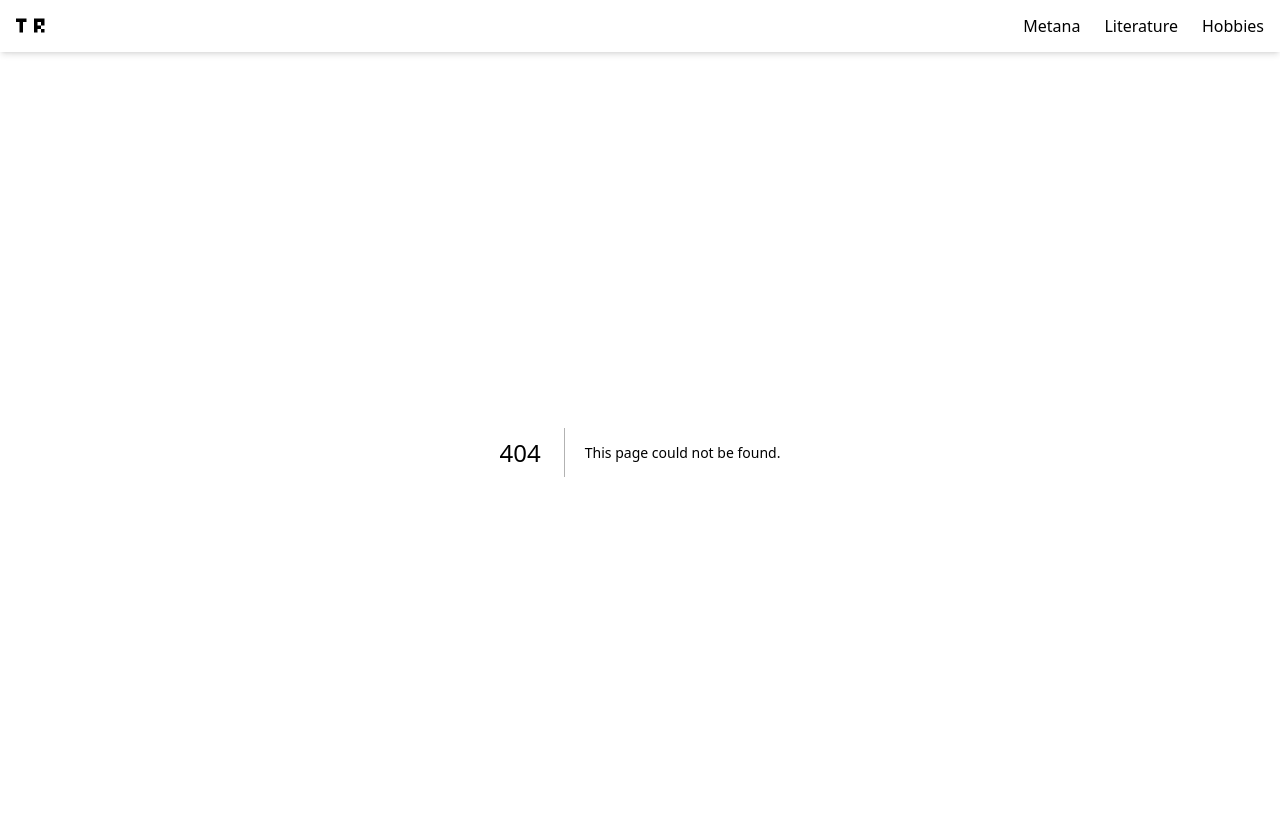
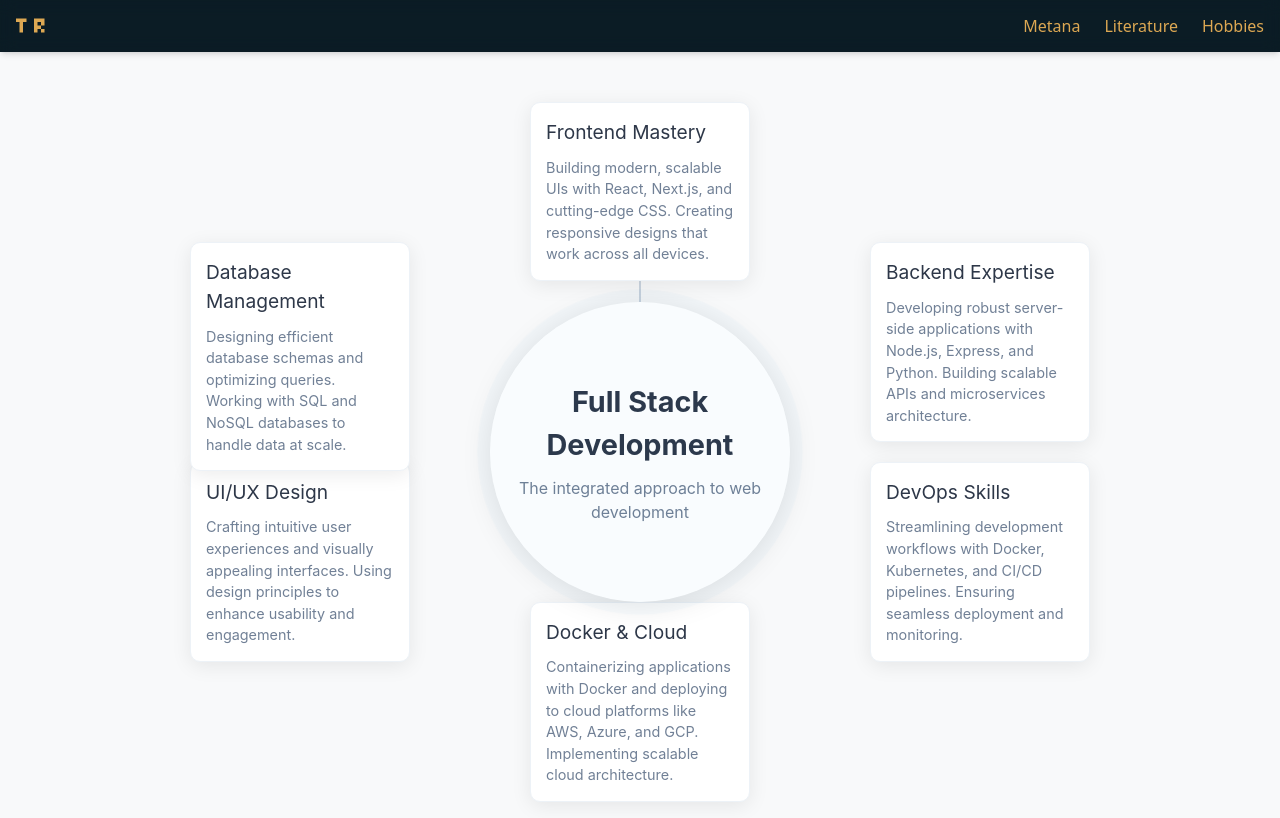
Before and after one commit to TitorRito/web, a Next.js app in the folder web-app/: page /stack in a window 1280 px wide. Before the commit this address had no page. Shown: the top 818 px of the page. Built offline with nearby package versions, Linux system fonts and the light colour scheme.

Commit message:
full stack pagee

```diff
--- a/web-app/src/app/hobbies/page.tsx
+++ b/web-app/src/app/hobbies/page.tsx
@@ -2,12 +2,10 @@
 import { useRef } from 'react';
 
 const content = [
-  { name: 'videos', onClick: () => console.log('Clicked videos') },
-  { name: 'content', onClick: () => console.log('Clicked content') },
-  { name: 'social', onClick: () => console.log('Clicked social') },
+  { name: 'storytelling', onClick: () => console.log('Clicked social') },
   { name: 'kitetomania', onClick: () => console.log('Clicked kitetomania') },
   { name: 'programming', onClick: () => console.log('Clicked programming') },
-  { name: 'education', onClick: () => console.log('Clicked education') },
+  { name: 'diplomas', onClick: () => console.log('Clicked education') },
 ];
 
 export default function HobbiesPage() {
--- /dev/null
+++ b/web-app/src/app/languages/page.tsx
@@ -0,0 +1,7 @@
+export default function LanguagesCV() {
+    return (
+        <div>
+            <h1>Hello, World!</h1>
+        </div>
+    );
+}
--- a/web-app/src/app/layout.tsx
+++ b/web-app/src/app/layout.tsx
@@ -1,5 +1,6 @@
 import type { Metadata } from "next";
 import "./globals.css";
+import "../css/wireframe.css"
 import Navbar from '@/components/Navbar';
 
 export const metadata: Metadata = {
--- a/web-app/src/app/page.tsx
+++ b/web-app/src/app/page.tsx
@@ -10,6 +10,7 @@ import { SiGmail } from "react-icons/si";
 
 import Image from 'next/image';
 import { FiWind } from "react-icons/fi";
+import Link from 'next/link';
 
 // Define LogoItem type with group identity
 type LogoGroup = 'social' | 'communication' | 'devtools' | 'tech';
@@ -147,12 +148,12 @@ const avatarIcons = [
 
 export default function Home() {
   const navItems = [
-    { color: "#ff6b6b", name: "dynamic language" },
-    { color: "#4dabf7", name: "school and projects" },
-    { color: "#ffa94d", name: "my full stack tech stack" },
-    { color: "#999999", name: "subscriptions and recommendations" },
-    { color: "#9775fa", name: "blogs, archives, and aspirations" },
-    { color: "#38d9a9", name: "contact me" }
+    { href: "/languages", color: "#ff6b6b", name: "dynamic language" },
+    { href: "/education", color: "#4dabf7", name: "school and projects" },
+    { href: "/stack", color: "#ffa94d", name: "my full stack tech stack" },
+    { href: "/subscriptions", color: "#999999", name: "subscriptions and recommendations" },
+    { href: "/blogs", color: "#9775fa", name: "blogs, archives, and aspirations" },
+    { href: "/about", color: "#38d9a9", name: "about" }
   ];
 
   const [isLoading, setIsLoading] = useState(true);
@@ -254,8 +255,8 @@ export default function Home() {
         <div className="rito">
           <div className="nav-container">
             {navItems.map((item, index) => (
+              <Link href={item.href || "#"} key={index}>
                 <div
-                key={index}
                   className={`
                     nav-item
                     ${hoveredItem === index ? 'nav-item-active' : ''}
@@ -269,10 +270,10 @@ export default function Home() {
                   }}
                   onMouseEnter={() => setHoveredItem(index)}
                   onMouseLeave={() => setHoveredItem(null)}
-                onClick={() => handleNavClick(item)}
                 >
                   {item.name}
                 </div>
+              </Link>
             ))}
           </div>
         </div>
--- /dev/null
+++ b/web-app/src/app/stack/page.tsx
@@ -0,0 +1,71 @@
+"use client";
+import { useState } from 'react';
+import '../../css/wireframe.css';
+
+export default function StackPage() {
+  const [activeIndex, setActiveIndex] = useState<number | null>(null);
+
+  const seeds = [
+    {
+      title: "Frontend Mastery",
+      content: "Building modern, scalable UIs with React, Next.js, and cutting-edge CSS. Creating responsive designs that work across all devices.",
+      position: "top"
+    },
+    {
+      title: "Backend Expertise",
+      content: "Developing robust server-side applications with Node.js, Express, and Python. Building scalable APIs and microservices architecture.",
+      position: "right-top"
+    },
+    {
+      title: "DevOps Skills",
+      content: "Streamlining development workflows with Docker, Kubernetes, and CI/CD pipelines. Ensuring seamless deployment and monitoring.",
+      position: "right-bottom"
+    },
+    {
+      title: "UI/UX Design",
+      content: "Crafting intuitive user experiences and visually appealing interfaces. Using design principles to enhance usability and engagement.",
+      position: "left-bottom"
+    },
+    {
+      title: "Database Management",
+      content: "Designing efficient database schemas and optimizing queries. Working with SQL and NoSQL databases to handle data at scale.",
+      position: "left-top"
+    },
+    {
+      title: "Docker & Cloud",
+      content: "Containerizing applications with Docker and deploying to cloud platforms like AWS, Azure, and GCP. Implementing scalable cloud architecture.",
+      position: "bottom"
+    }
+  ];
+
+  return (
+    <div className="stack-container">
+      <div className="master-mind">
+        <div className="brain-center">
+          <div className="pulse-circle"></div>
+          <h1>Full Stack Development</h1>
+          <p>The integrated approach to web development</p>
+        </div>
+
+        <div className="wireframe-container">
+          {seeds.map((seed, index) => (
+            <div
+              key={index}
+              className={`seed-item ${seed.position} ${activeIndex === index ? 'active' : ''}`}
+              onMouseEnter={() => setActiveIndex(index)}
+              onMouseLeave={() => setActiveIndex(null)}
+            >
+              <div className="connection-line"></div>
+              <div className="seed-content">
+                <h3>{seed.title}</h3>
+                <div className="seed-details">
+                  <p>{seed.content}</p>
+                </div>
+              </div>
+            </div>
+          ))}
+        </div>
+      </div>
+    </div>
+  );
+}
--- /dev/null
+++ b/web-app/src/css/wireframe.css
@@ -0,0 +1,255 @@
+.stack-container {
+  min-height: 100vh;
+  display: flex;
+  justify-content: center;
+  align-items: center;
+  padding: 20px;
+  background-color: #f8f9fa;
+  font-family: 'Inter', -apple-system, BlinkMacSystemFont, sans-serif;
+}
+
+.master-mind {
+  position: relative;
+  width: 900px;
+  height: 700px;
+  margin: 0 auto;
+}
+
+.brain-center {
+  position: absolute;
+  top: 50%;
+  left: 50%;
+  transform: translate(-50%, -50%);
+  width: 300px;
+  height: 300px;
+  background: #fff;
+  border-radius: 50%;
+  box-shadow: 0 4px 30px rgba(0, 0, 0, 0.1);
+  display: flex;
+  flex-direction: column;
+  justify-content: center;
+  align-items: center;
+  padding: 20px;
+  text-align: center;
+  z-index: 10;
+  transition: all 0.3s ease-in-out;
+}
+
+.brain-center h1 {
+  margin: 0;
+  font-size: 1.8rem;
+  color: #2d3748;
+  font-weight: 700;
+}
+
+.brain-center p {
+  margin-top: 10px;
+  font-size: 1rem;
+  color: #718096;
+}
+
+.pulse-circle {
+  position: absolute;
+  width: 100%;
+  height: 100%;
+  border-radius: 50%;
+  background-color: rgba(66, 153, 225, 0.1);
+  animation: pulse 2s infinite;
+}
+
+@keyframes pulse {
+  0% {
+    transform: scale(1);
+    opacity: 0.8;
+  }
+  70% {
+    transform: scale(1.1);
+    opacity: 0.2;
+  }
+  100% {
+    transform: scale(1);
+    opacity: 0.8;
+  }
+}
+
+.wireframe-container {
+  position: absolute;
+  top: 0;
+  left: 0;
+  width: 100%;
+  height: 100%;
+}
+
+.seed-item {
+  position: absolute;
+  width: 220px;
+  transition: all 0.4s cubic-bezier(0.175, 0.885, 0.32, 1.275);
+}
+
+.seed-item.top {
+  top: 0;
+  left: 50%;
+  transform: translateX(-50%);
+}
+
+.seed-item.right-top {
+  top: 20%;
+  right: 0;
+}
+
+.seed-item.right-bottom {
+  bottom: 20%;
+  right: 0;
+}
+
+.seed-item.left-bottom {
+  bottom: 20%;
+  left: 0;
+}
+
+.seed-item.left-top {
+  top: 20%;
+  left: 0;
+}
+
+.seed-item.bottom {
+  bottom: 0;
+  left: 50%;
+  transform: translateX(-50%);
+}
+
+.seed-content {
+  background: white;
+  border-radius: 10px;
+  padding: 15px;
+  box-shadow: 0 4px 20px rgba(0, 0, 0, 0.08);
+  border: 1px solid #edf2f7;
+  transition: all 0.3s ease;
+  cursor: pointer;
+}
+
+.seed-item:hover .seed-content,
+.seed-item.active .seed-content {
+  box-shadow: 0 8px 30px rgba(66, 153, 225, 0.2);
+  transform: translateY(-5px);
+  border-color: rgba(66, 153, 225, 0.5);
+}
+
+.seed-item h3 {
+  margin: 0 0 10px 0;
+  font-size: 1.2rem;
+  color: #2d3748;
+}
+
+.seed-details p {
+  margin: 0;
+  font-size: 0.9rem;
+  color: #718096;
+  line-height: 1.5;
+}
+
+.connection-line {
+  position: absolute;
+  background-color: #cbd5e0;
+  z-index: -1;
+  transition: all 0.3s ease;
+}
+
+/* Connection lines positioning and styling */
+.top .connection-line {
+  width: 2px;
+  height: 100px;
+  bottom: -100px;
+  left: 50%;
+  transform: translateX(-50%);
+}
+
+.bottom .connection-line {
+  width: 2px;
+  height: 100px;
+  top: -100px;
+  left: 50%;
+  transform: translateX(-50%);
+}
+
+.right-top .connection-line, .right-bottom .connection-line {
+  width: 100px;
+  height: 2px;
+  top: 50%;
+  right: 100%;
+  transform: translateY(-50%);
+}
+
+.left-top .connection-line, .left-bottom .connection-line {
+  width: 100px;
+  height: 2px;
+  top: 50%;
+  left: 100%;
+  transform: translateY(-50%);
+}
+
+.seed-item:hover .connection-line,
+.seed-item.active .connection-line {
+  background-color: rgba(66, 153, 225, 0.7);
+}
+
+/* Responsive adjustments */
+@media (max-width: 992px) {
+  .master-mind {
+    width: 700px;
+    height: 600px;
+  }
+
+  .brain-center {
+    width: 240px;
+    height: 240px;
+  }
+
+  .seed-item {
+    width: 180px;
+  }
+}
+
+@media (max-width: 768px) {
+  .master-mind {
+    width: 100%;
+    height: auto;
+    display: flex;
+    flex-direction: column;
+    align-items: center;
+  }
+
+  .brain-center {
+    position: relative;
+    width: 220px;
+    height: 220px;
+    margin-bottom: 40px;
+    transform: none;
+    top: auto;
+    left: auto;
+  }
+
+  .wireframe-container {
+    position: relative;
+    display: flex;
+    flex-direction: column;
+    gap: 20px;
+    width: 100%;
+  }
+
+  .seed-item {
+    position: relative;
+    width: 100%;
+    max-width: 400px;
+    margin: 0 auto;
+    top: auto;
+    left: auto;
+    right: auto;
+    bottom: auto;
+    transform: none;
+  }
+
+  .connection-line {
+    display: none;
+  }
+}
```
Also changed, not shown: web-app/src/app/showcase/page.tsx (renamed from web-app/src/app/education/page.tsx). Lines whose indentation alone changed are shown as unchanged.
